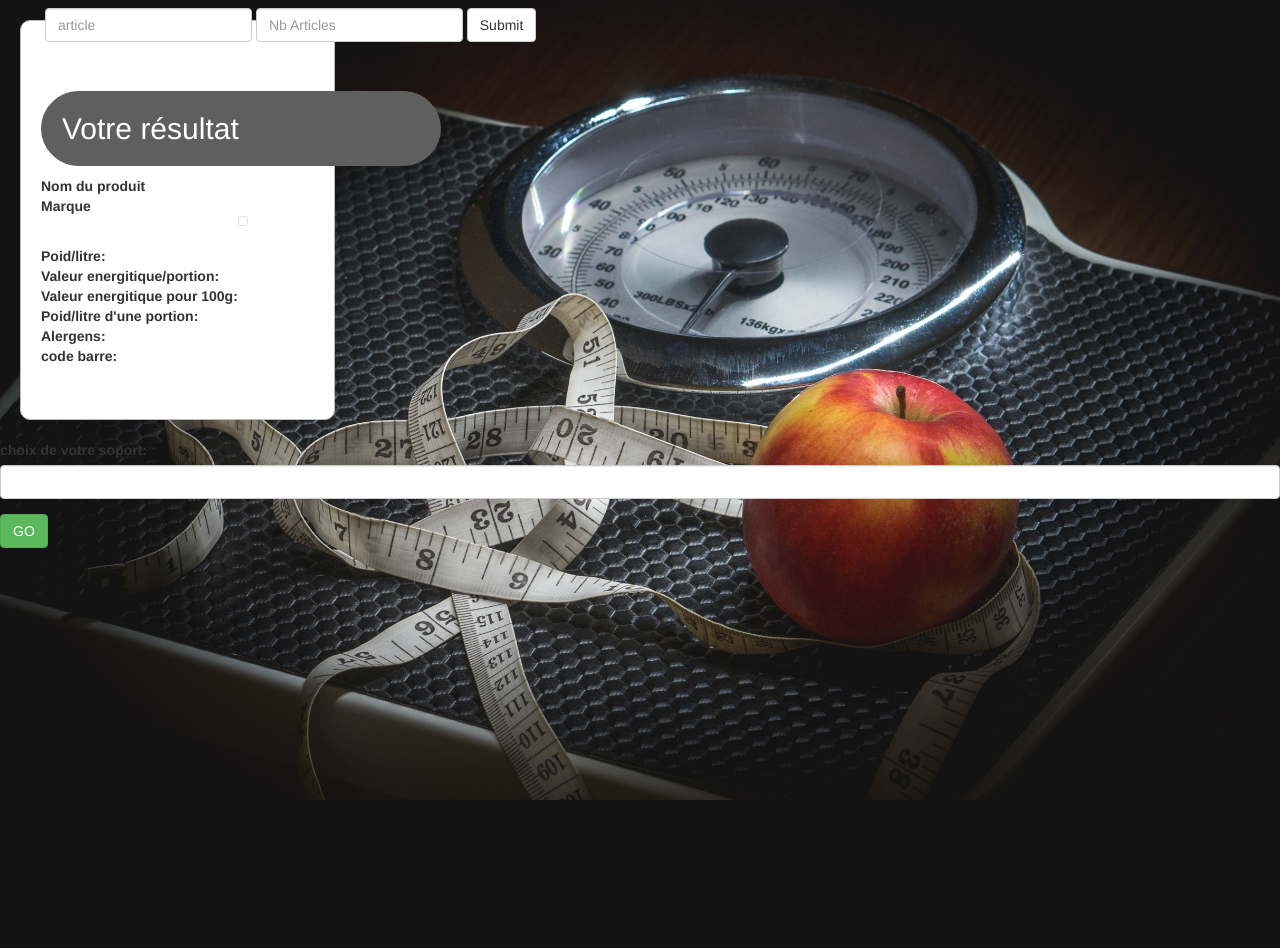
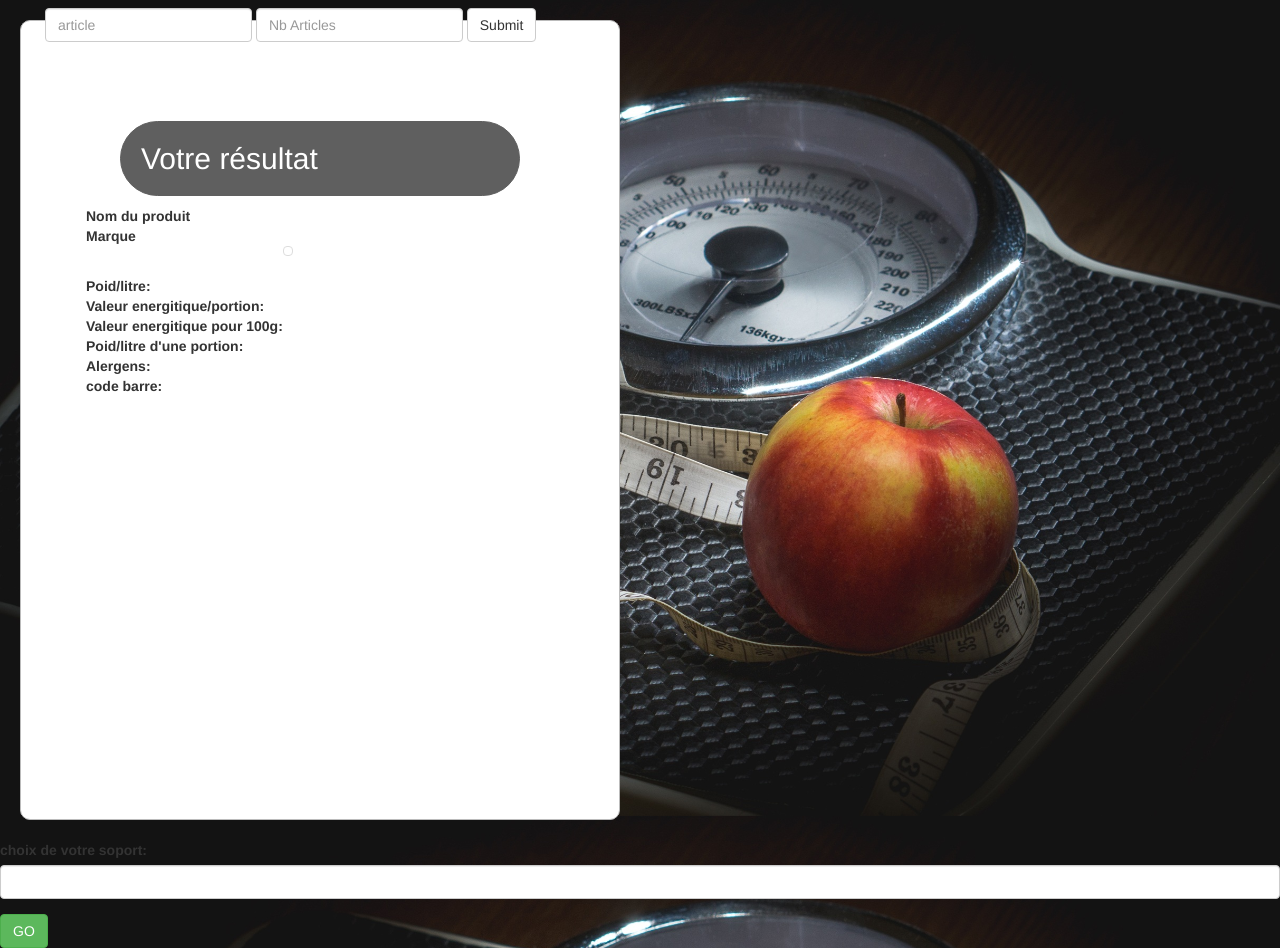
Before and after one commit to BlasonB/hack1flj, a PHP site: page /search.php?id=1 in a window 1280 px wide. Before the commit the page ends 800 px from the top, so only its background shows below. Run offline with PHP 8.4, Linux system fonts and the light colour scheme; data that the repository does not hold is empty; some libraries are stand-ins or nearby versions.

Commit message:
css en cours

```diff
--- /dev/null
+++ b/footer.php
@@ -0,0 +1,12 @@
+
+
+
+<script type="text/javascript" src="https://ajax.googleapis.com/ajax/libs/jquery/1.11.1/jquery.min.js"></script>
+<script type="text/javascript" src="src/script.js"></script>
+<script src="src/bootstrap/js/bootstrap.min.js"></script>
+<script type="text/javascript" src="src/jquery.autocomplete.min.js"></script>
+
+
+</body>
+
+</html>
--- a/php/header.php
+++ b/header.php
@@ -7,8 +7,8 @@
     <!-- The above 3 meta tags *must* come first in the head; any other head content must come *after* these tags -->
     <title>Eatbeat</title>
     <!-- Bootstrap -->
-    <link href="../src/bootstrap/css/bootstrap.min.css" rel="stylesheet">
-    <link href="../src/style.css" rel="stylesheet">
+    <link href="src/bootstrap/css/bootstrap.min.css" rel="stylesheet">
+    <link href="src/style.css" rel="stylesheet">
 </head>
 <body>
     <nav class="navbar navbar-fixed-top">
@@ -29,7 +29,7 @@
 
 
                 <ul class="nav navbar-nav navbar-center">
-                    <form action="../liste.php" method="get" class="navbar-form navbar-left">
+                    <form action="liste.php" method="get" class="navbar-form navbar-left">
                         <div class="form-group">
                             <input type="text" class="form-control" name="name" placeholder="article">
                         </div>
--- a/index.php
+++ b/index.php
@@ -1,5 +1,5 @@
 <?php
-require('php/header.php');
+require('header.php');
 ?>
 
     <div class="imageacceuil">
@@ -7,5 +7,5 @@ require('php/header.php');
     </div>
 
 <?php
-require('php/footer.php');
+require('footer.php');
 ?>
--- a/liste.php
+++ b/liste.php
@@ -1,5 +1,5 @@
 <?php
-require('php/header.php');
+require('header.php');
 ?>
 
     <div class="container-fluid text-center container_1">
@@ -90,5 +90,5 @@ require('php/header.php');
 
 
 <?php
-require('php/footer.php');
+require('footer.php');
 ?>
--- a/php/footer.php
+++ /dev/null
@@ -1,12 +0,0 @@
-
-
-
-<script type="text/javascript" src="https://ajax.googleapis.com/ajax/libs/jquery/1.11.1/jquery.min.js"></script>
-<script type="text/javascript" src="../src/script.js"></script>
-<script src="../src/bootstrap/js/bootstrap.min.js"></script>
-<script type="text/javascript" src="../src/jquery.autocomplete.min.js"></script>
-
-
-</body>
-
-</html>
--- a/search.php
+++ b/search.php
@@ -1,5 +1,5 @@
 <?php
-require('php/header.php');
+require('header.php');
 ?>
     <div class="container-fluid">
         <div class="row">
@@ -65,9 +65,12 @@ switch ($nutriScor) {
 ?>
 
 
-            <div class="col-md-3 resultats">
-                <div class="divdenfer">
-                    <h2>Votre résultat</h2>
+            <div class="col-md-3 divdenfer">
+
+
+
+                    <div class="divdenferproduit">
+                        <h2>Votre résultat</h2>
                     <table>
                         <tr>
                             <td><strong>Nom du produit</strong></td>
@@ -109,7 +112,8 @@ switch ($nutriScor) {
                     </table>
 
                     <img src="<?=$nutriScor?>" />
-                </div>
+                  </div>
+
             </div>
 
 </div>
@@ -152,5 +156,5 @@ if(isset($_POST['sport'])) {
 
 
 <?php
-require('php/footer.php');
+require('footer.php');
 ?>
--- a/src/style.css
+++ b/src/style.css
@@ -68,3 +68,24 @@ td {
 .autocomplete-suggestion { padding: 2px 5px; white-space: nowrap; overflow: hidden; }
 .autocomplete-selected { background: #F0F0F0; }
 .autocomplete-suggestions strong { font-weight: normal; color: #3399FF; }
+
+
+/*search */
+
+.divdenfer {
+    margin-top: 150px;
+    width:600px;
+    height:800px;
+    background: #ffffff;
+    border: 1px solid #bbbbbb;
+
+    border-radius: 10px;
+    -moz-border-radius: 10px;
+    -webkit-border-radius: 10px;
+    margin: 20px;
+}
+
+.divdenferproduit {
+    padding: 50px
+
+}
```
